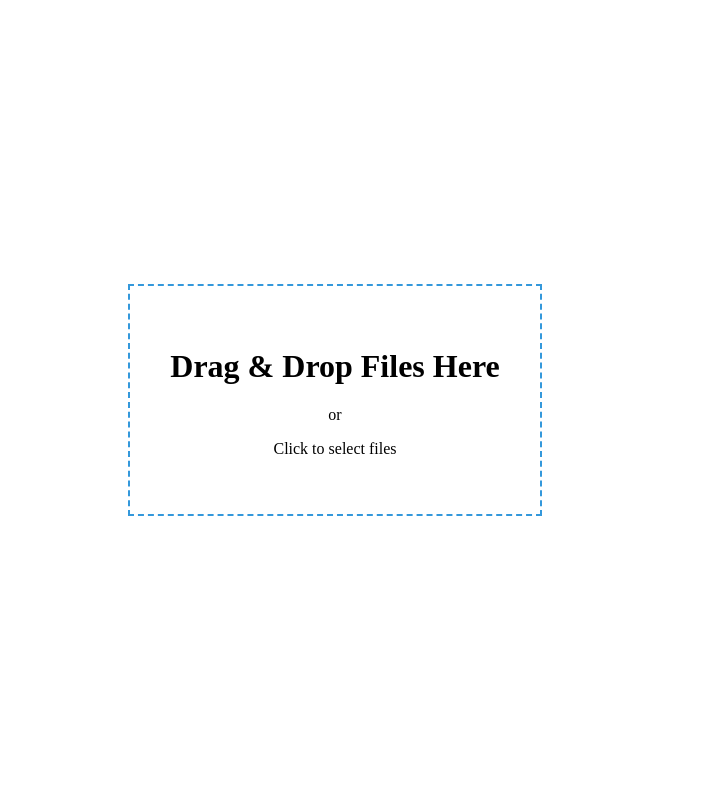
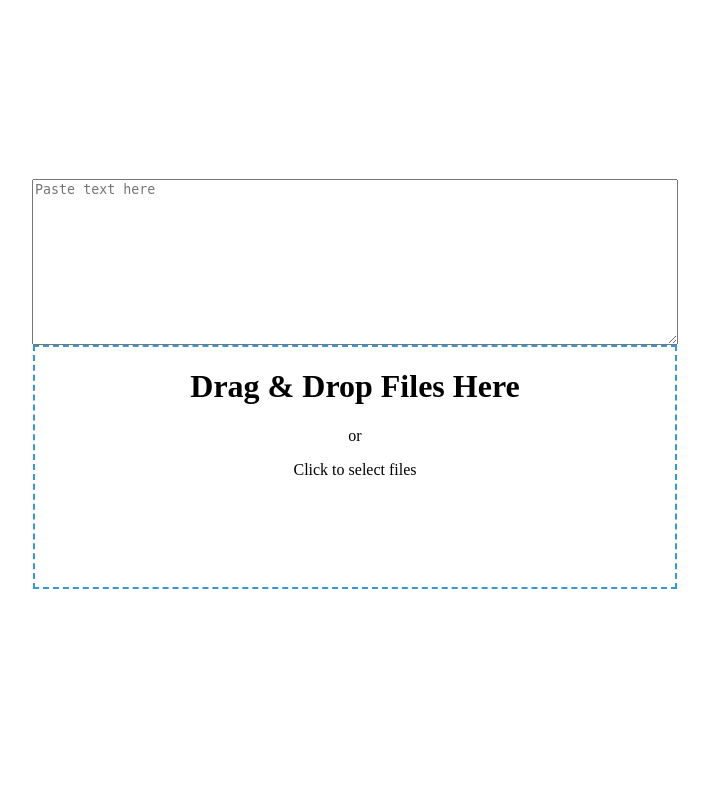
Before and after one commit to LeiHao0/whisper.cpp_vad_api, a Flask app: page / in a window 1280 px wide. Shown: the whole page, without its empty margins (285-994 px from the left). Run offline with Flask 3, Linux system fonts and the light colour scheme.

Commit message:
It runs finally

```diff
--- a/app.py
+++ b/app.py
@@ -84,36 +84,60 @@ def tts(filename):
     return f"{output}.txt"
 
 import uuid
-
+from datetime import datetime
 
 def fn_uuid(file):
+    print(file.filename)
     filename, file_extension = os.path.splitext(file.filename)
-    new_filename = f"{str(uuid.uuid4())}{file_extension}"
+
+    try:
+        parsed_date = datetime.strptime(filename, '%b %d, %Y at %H:%M')
+        formatted_date = parsed_date.strftime('%Y-%m-%d_%H-%M')
+        print(formatted_date)
+
+    except ValueError:
+        print("Unable to parse the date string.")
+        formatted_date = str(uuid.uuid4())
+
+    new_filename = f"{formatted_date}{file_extension}"
     return new_filename
+
+def reverse_date(date):
+    print('date: ', date)
+    date = date.replace('_vad.txt', '')
+    try:
+        parsed_date = datetime.strptime(date, '%Y-%m-%d_%H-%M')
+        formatted_date = parsed_date.strftime('%b %d, %Y at %H:%M')
+        return formatted_date
+    except ValueError:
+        print("Unable to parse the date string.")
+        return date
+
 
 import mimetypes
 
 
 def is_video_audio_file(file):
     mime, _ = mimetypes.guess_type(file.filename)
+    print('mime: ', mime)
     return ('audio' in mime) or ('video' in mime)
 
 
 from pydub import AudioSegment
 
-def conbine_audio(audio_files):
-    output_file = 'combined.m4a'
+def conbine_audio(input_files):
+    output_file = f'{input_files[0][:10]}.m4a'
 
     combined_audio = AudioSegment.empty()
 
-    for audio_file in audio_files:
+    for audio_file in input_files:
         audio = AudioSegment.from_wav(audio_file)
         combined_audio += audio
         combined_audio += AudioSegment.silent(duration=1000)
 
     combined_audio.export(output_file, format="mp4")
 
-    for audio_file in audio_files:
+    for audio_file in input_files:
         os.remove(audio_file)
         print("removed: ", audio_file)
 
@@ -123,16 +147,14 @@ def conbine_audio(audio_files):
 
 
 def conbine_text(input_files):
-    output_file = 'combined.txt'
+    output_file = f'{input_files[0][:10]}.txt'
 
     with open(output_file, 'w') as outfile:
         for file_name in input_files:
+            outfile.write(f'\n## {reverse_date(file_name)}\n\n')
             with open(file_name, 'r') as infile:
                 content = infile.read()
                 outfile.write(content)
-                outfile.write('\n---\n\n')
-
-    combined_content = combined_content[:-3]
 
     for f in input_files:
         os.remove(f)
@@ -144,15 +166,14 @@ def conbine_text(input_files):
 import shutil
 import zipfile
 
-def zip(combined_text_file, combined_audio_file):
+def zip(combined_text, combined_audio):
+    zip_file = f'{remove_ext(combined_text)}.zip'
+    with zipfile.ZipFile(zip_file, 'w', zipfile.ZIP_DEFLATED) as zf:
+        zf.write(combined_text)
+        zf.write(combined_audio)
 
-    zip_file = 'combined_files.zip'
-    with zipfile.ZipFile(zip_file, 'w', zipfile.ZIP_DEFLATED) as zf:
-        zf.write(combined_text_file, 'combined.txt')
-        zf.write(combined_audio_file, 'combined.m4a')
-
-    os.remove(combined_text_file)
-    os.remove(combined_audio_file)
+    os.remove(combined_text)
+    os.remove(combined_audio)
 
     return zip_file
 
@@ -186,11 +207,12 @@ def upload_file():
             else:
                 print(file, 'is not audio or video')
 
-        combined_text_file = conbine_text(fns_txt)
-        combined_audio_file = conbine_audio(fns_vad)
-        zip_file = zip(combined_text_file, combined_audio_file)
+        combined_text = conbine_text(fns_txt)
+        combined_audio = conbine_audio(fns_vad)
+        zip_file = zip(combined_text, combined_audio)
 
-        return send_file(zip_file, as_attachment=True, download_name='combined_files.zip')
+        return send_file(zip_file, as_attachment=True, download_name=zip_file)
+
 
 
 if __name__ == '__main__':
--- a/templates/main.html
+++ b/templates/main.html
@@ -5,6 +5,7 @@
     <style>
       body {
         display: flex;
+        flex-direction: column;
         justify-content: center;
         align-items: center;
         height: 100vh;
@@ -12,13 +13,16 @@
       }
       .drop-container {
         border: 2px dashed #3498db;
-        padding: 40px;
+        flex-direction: column;
         text-align: center;
         cursor: pointer;
+        width: 50%;
+        height: 30%;
       }
       .upload-button {
         display: none;
-            padding: 10px 20px; /* Increase padding to make it bigger */
+        padding: 10px 20px;
+        flex-direction: column;
         background-color: #3498db;
         color: #fff;
         font-size: 20px;
@@ -26,14 +30,24 @@
         border: none;
         border-radius: 8px;
       }
+      #text-input {
+            width: 50%;
+            height: 20%;
+        }
     </style>
   </head>
   <body>
+    <textarea
+      id="text-input"
+      rows="4"
+      cols="50"
+      placeholder="Paste text here"
+    ></textarea>
     <div class="drop-container" id="drop-area">
       <h1>Drag & Drop Files Here</h1>
       <p>or</p>
       <p>Click to select files</p>
-        <input type="file" id="file-input" multiple style="display: none;">
+      <input type="file" id="file-input" multiple style="display: none" />
     </div>
     <ul id="file-list">
       <!-- Uploaded files will be displayed here -->
@@ -46,6 +60,15 @@
       const fileList = document.getElementById("file-list");
       const uploadButton = document.getElementById("upload-button");
       const uploadedFiles = [];
+      var filenames = [];
+
+      function formatDate(inputText) {
+        const date = new Date(inputText);
+        if (!isNaN(date.getTime())) {
+          return date.toISOString().replace(/[:T-]/g, "_").split(".")[0];
+        }
+        return inputText;
+      }
 
       dropArea.addEventListener("dragover", (e) => {
         e.preventDefault();
@@ -76,7 +99,15 @@
         // Upload files to the server
         if (uploadedFiles.length > 0) {
           const formData = new FormData();
-          uploadedFiles.forEach((file) => formData.append("file", file));
+          // uploadedFiles.forEach((file) => formData.append("file", file));
+
+          for (let i = 0; i < uploadedFiles.length; i++) {
+            file = uploadedFiles[i];
+            fn = filenames[i] + "." + getFileExt(file.name);
+            const renamedFile = renameFile(file, fn);
+            console.log("renamedFile: ", renamedFile);
+            formData.append("file", renamedFile, renamedFile.name);
+          }
 
           fetch("/upload", {
             method: "POST",
@@ -90,7 +121,7 @@
               // Create a download link and trigger a click to start the download
               const a = document.createElement("a");
               a.href = url;
-              a.download = "combined.zip";
+              a.download = "result.zip";
               document.body.appendChild(a);
               a.click();
 
@@ -98,8 +129,8 @@
               window.URL.revokeObjectURL(url);
 
               // Clear the list and reset the uploadedFiles array
-              uploadedFiles.length = 0;
-              fileList.innerHTML = "";
+              // uploadedFiles.length = 0;
+              // fileList.innerHTML = "";
             })
             .catch((error) => {
               console.error("Error:", error);
@@ -107,10 +138,25 @@
         }
       });
 
+      function renameFile(file, newFileName) {
+        try {
+          return new File([file], newFileName, { type: file.type });
+        } catch (e) {
+          // If the File constructor is not supported, create a Blob instead
+          console.error(e);
+          return new Blob([file], { type: file.type });
+        }
+      }
+
       function handleFiles(files) {
-        for (const file of files) {
+        for (let i = 0; i < files.length; i++) {
+          file = files[i];
           if (file) {
-            const fileName = file.name;
+            j = uploadedFiles.length;
+            const fileName =
+              j < filenames.length
+                ? filenames[j] + "." + getFileExt(file.name)
+                : file.name;
             const listItem = document.createElement("li");
             listItem.textContent = fileName;
             fileList.appendChild(listItem);
@@ -123,6 +169,21 @@
           uploadButton.style.display = "block";
         }
       }
+
+      function getFileExt(filename) {
+        return filename.slice(((filename.lastIndexOf(".") - 1) >>> 0) + 2);
+      }
+      const textInput = document.getElementById("text-input");
+      textInput.addEventListener("input", () => {
+        const text = textInput.value;
+        const lines = text.split("\n");
+        filenames = lines.filter((dateString) => {
+          // Check if the date string matches the 'Mmm dd, yyyy at HH:mm' format
+          const dateRegex = /^[A-Za-z]{3}\s\d{1,2},\s\d{4}\sat\s\d{2}:\d{2}$/;
+          return dateRegex.test(dateString);
+        });
+        console.log(filenames);
+      });
     </script>
   </body>
 </html>
```
Lines whose indentation alone changed are shown as unchanged.
